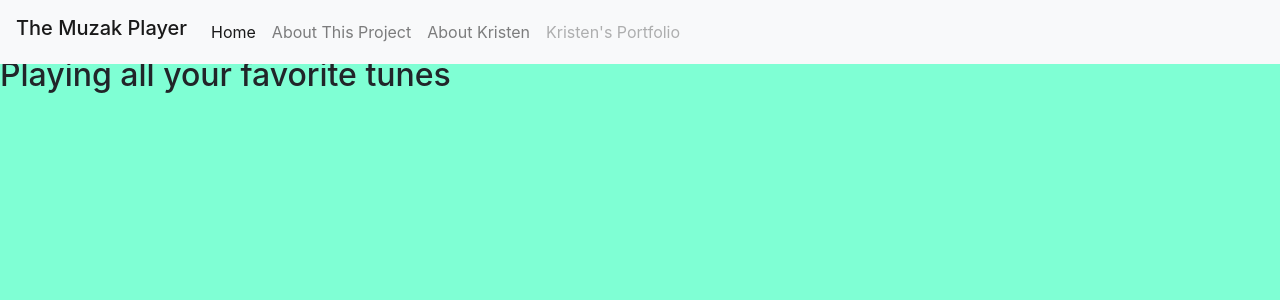
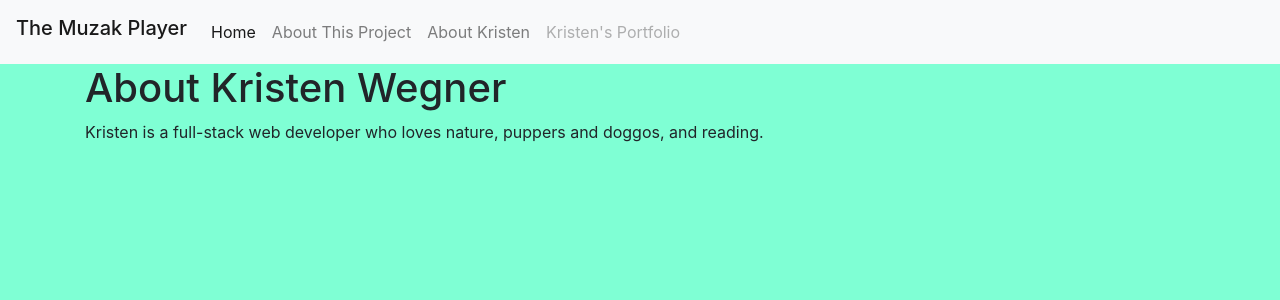
Before and after one commit to klwegner/music-player-practice, a React (Create React App) app: page /aboutKristen in a window 1280 px wide. Shown: the top 300 px of the page. Built offline with nearby package versions, Linux system fonts and the light colour scheme.

Commit message:
Links now working correctly

```diff
--- a/src/App.js
+++ b/src/App.js
@@ -4,16 +4,18 @@ import PageTitle from './components/PageTitle';
 import NavBar from './components/NavBar';
 import AboutKristen from './pages/AboutKristen';
 import AboutMuzakPlayer from './pages/AboutMuzakPlayer';
+import HomePage from "./pages/HomePage";
 
 
 function App() {
   return (
     <div className="App">
-<PageTitle/>
     <NavBar/>
+
     <Routes>
-<Route path='/aboutKristen' component={AboutKristen} />
-<Route path='/aboutMuzakPlayer' component={AboutMuzakPlayer} />
+    <Route path='/' element={<HomePage/>} />
+<Route path='/aboutKristen' element={<AboutKristen/>} />
+<Route path='/aboutMuzakPlayer' element={<AboutMuzakPlayer/>} />
     </Routes>
     </div>
   );
--- a/src/components/NavBar.js
+++ b/src/components/NavBar.js
@@ -9,10 +9,10 @@ function NavBar() {
   </button>
   <div className="collapse navbar-collapse" id="navbarNavAltMarkup">
     <div className="navbar-nav">
-      <Link to={'/'} className="nav-item nav-link active">Home <span className="sr-only">(current)</span></Link>
-      <Link to={'/aboutMuzakPlayer'} className="nav-item nav-link">About This Project</Link>
-      <Link to={'/aboutKristen'} className="nav-item nav-link">About Kristen</Link>
-      <Link to={'/'} className="nav-item nav-link disabled">Kristen's Portfolio</Link>
+      <Link className="nav-item nav-link active" to={'/'}>Home <span className="sr-only">(current)</span></Link>
+      <Link className="nav-item nav-link" to={'/aboutMuzakPlayer'}>About This Project</Link>
+      <Link className="nav-item nav-link" to={'/aboutKristen'}>About Kristen</Link>
+      <Link className="nav-item nav-link disabled" to={'/'}>Kristen's Portfolio</Link>
     </div>
   </div>
 </nav>
--- a/src/components/PageTitle.js
+++ b/src/components/PageTitle.js
@@ -1,10 +1,10 @@
 function PageTitle() {
 
     return(
-<header className="$zindex-fixed: 1030 !default; ">
+<div className="container">
 <h1>The Muzak Player</h1>
 <h2>Playing all your favorite tunes</h2>
-</header>
+</div>
     )
 }
 export default PageTitle;
--- /dev/null
+++ b/src/pages/HomePage.js
@@ -0,0 +1,16 @@
+import PageTitle from "../components/PageTitle";
+
+function HomePage(){
+    return(
+        <>
+        <br>
+        </br>
+        <br></br>
+        <PageTitle/>
+<h1>Where the magic happens</h1>
+
+</>
+    )
+}
+
+export default HomePage;
```
